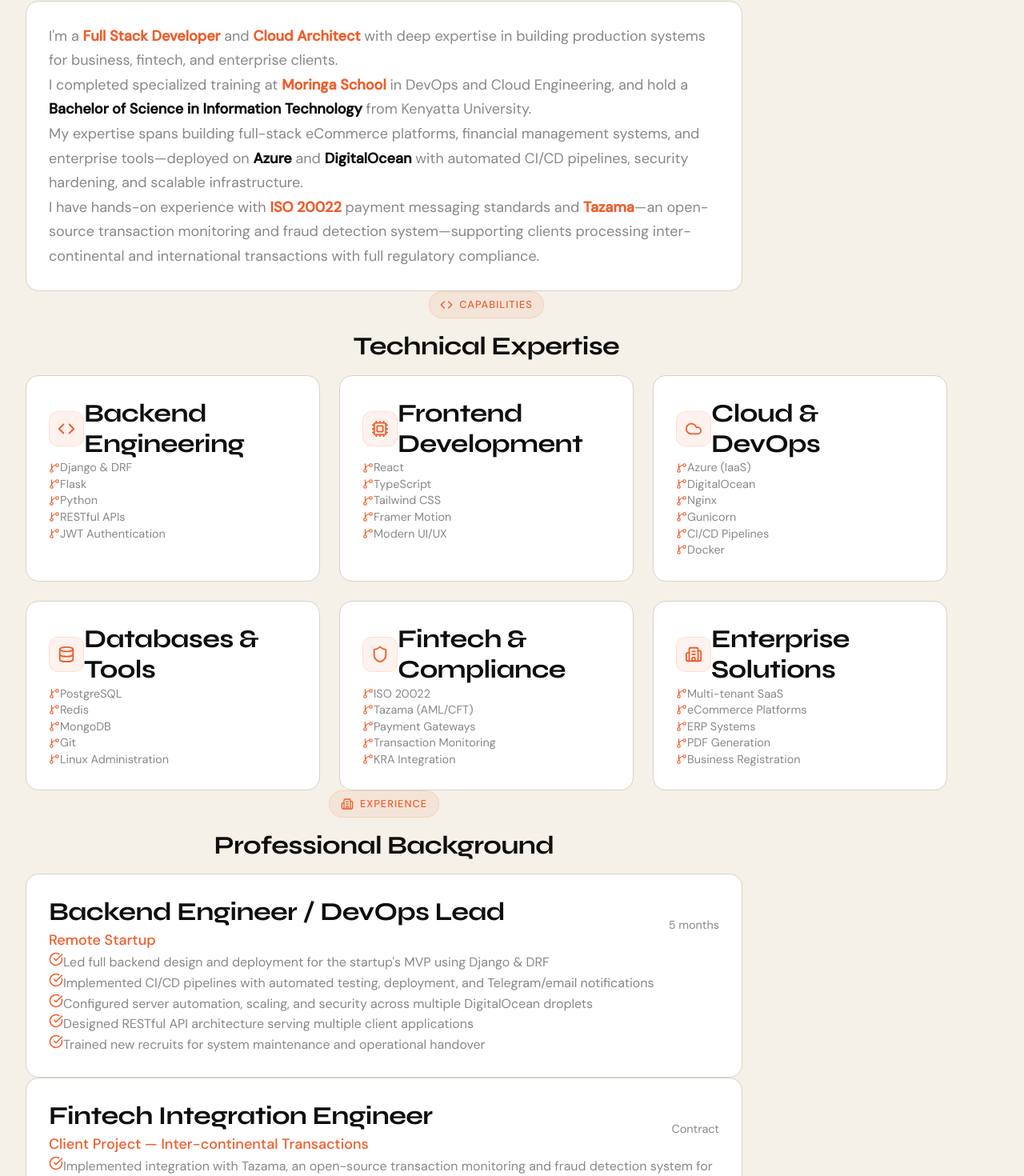
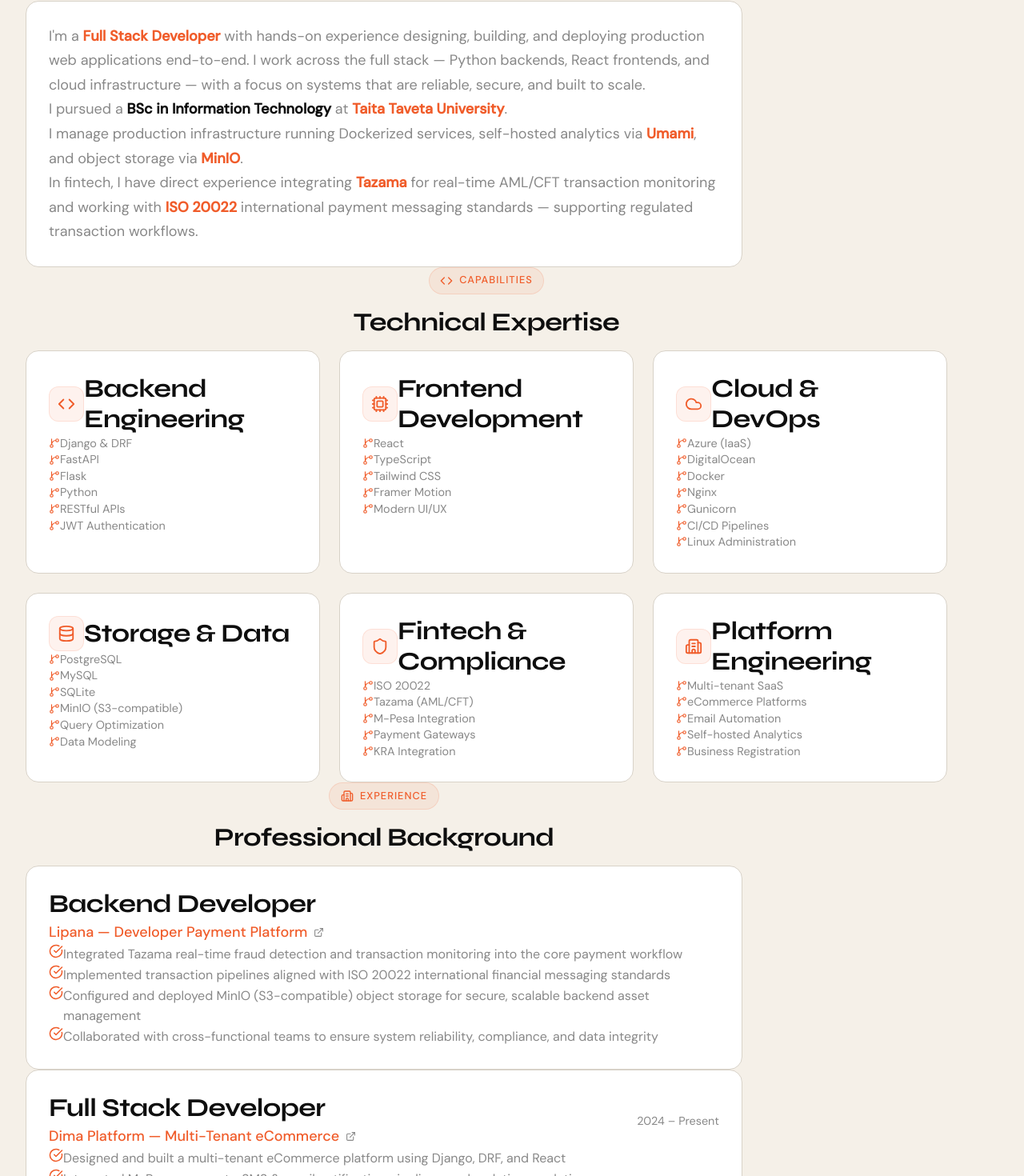
Before and after one commit to 57nyambu/portfolio, a React (Vite) app: page /about in a window 1280 px wide. Shown: the part 355-1825 px from the top of the page at 80% size. Built offline with nearby package versions, Linux system fonts and the light colour scheme.

Commit message:
Update skills and experiences in About page

```diff
--- a/src/pages/About.tsx
+++ b/src/pages/About.tsx
@@ -1,12 +1,12 @@
 import AnimatedSection from '../components/AnimatedSection';
-import { Code, Cloud, Database, GitBranch, Shield, Building2, Globe, Cpu, CheckCircle } from 'lucide-react';
+import { Code, Cloud, Database, GitBranch, Shield, Building2, Globe, Cpu, CheckCircle, ExternalLink } from 'lucide-react';
 
 const About = () => {
   const skills = [
     {
       category: 'Backend Engineering',
       icon: Code,
-      items: ['Django & DRF', 'Flask', 'Python', 'RESTful APIs', 'JWT Authentication'],
+      items: ['Django & DRF', 'FastAPI', 'Flask', 'Python', 'RESTful APIs', 'JWT Authentication'],
     },
     {
       category: 'Frontend Development',
@@ -16,48 +16,69 @@
     {
       category: 'Cloud & DevOps',
       icon: Cloud,
-      items: ['Azure (IaaS)', 'DigitalOcean', 'Nginx', 'Gunicorn', 'CI/CD Pipelines', 'Docker'],
+      items: ['Azure (IaaS)', 'DigitalOcean', 'Docker', 'Nginx', 'Gunicorn', 'CI/CD Pipelines', 'Linux Administration'],
     },
     {
-      category: 'Databases & Tools',
+      category: 'Storage & Data',
       icon: Database,
-      items: ['PostgreSQL', 'Redis', 'MongoDB', 'Git', 'Linux Administration'],
+      items: ['PostgreSQL', 'MySQL', 'SQLite', 'MinIO (S3-compatible)', 'Query Optimization', 'Data Modeling'],
     },
     {
       category: 'Fintech & Compliance',
       icon: Shield,
-      items: ['ISO 20022', 'Tazama (AML/CFT)', 'Payment Gateways', 'Transaction Monitoring', 'KRA Integration'],
+      items: ['ISO 20022', 'Tazama (AML/CFT)', 'M-Pesa Integration', 'Payment Gateways', 'KRA Integration'],
     },
     {
-      category: 'Enterprise Solutions',
+      category: 'Platform Engineering',
       icon: Building2,
-      items: ['Multi-tenant SaaS', 'eCommerce Platforms', 'ERP Systems', 'PDF Generation', 'Business Registration'],
+      items: ['Multi-tenant SaaS', 'eCommerce Platforms', 'Email Automation', 'Self-hosted Analytics', 'Business Registration'],
     },
   ];
 
   const experiences = [
     {
-      title: 'Backend Engineer / DevOps Lead',
-      company: 'Remote Startup',
-      period: '5 months',
+      title: 'Backend Developer',
+      company: 'Lipana — Developer Payment Platform',
+      link: 'https://lipana.dev',
       highlights: [
-        'Led full backend design and deployment for the startup\'s MVP using Django & DRF',
-        'Implemented CI/CD pipelines with automated testing, deployment, and Telegram/email notifications',
-        'Configured server automation, scaling, and security across multiple DigitalOcean droplets',
-        'Designed RESTful API architecture serving multiple client applications',
-        'Trained new recruits for system maintenance and operational handover',
+        'Integrated Tazama real-time fraud detection and transaction monitoring into the core payment workflow',
+        'Implemented transaction pipelines aligned with ISO 20022 international financial messaging standards',
+        'Configured and deployed MinIO (S3-compatible) object storage for secure, scalable backend asset management',
+        'Collaborated with cross-functional teams to ensure system reliability, compliance, and data integrity',
       ],
     },
     {
-      title: 'Fintech Integration Engineer',
-      company: 'Client Project — Inter-continental Transactions',
-      period: 'Contract',
+      title: 'Full Stack Developer',
+      company: 'Dima Platform — Multi-Tenant eCommerce',
+      period: '2024 – Present',
+      link: 'https://dima.co.ke',
       highlights: [
-        'Implemented integration with Tazama, an open-source transaction monitoring and fraud detection system for real-time AML/CFT compliance',
-        'Worked with ISO 20022 messaging standards for cross-border and international payment processing',
-        'Designed and deployed transaction screening pipelines for clients handling inter-continental and international fund transfers',
-        'Ensured compliance with regulatory frameworks for financial institutions operating across multiple jurisdictions',
-        'Proof of work and documentation available on demand',
+        'Designed and built a multi-tenant eCommerce platform using Django, DRF, and React',
+        'Integrated M-Pesa payments, SMS & email notification pipelines, and real-time analytics',
+        'Built secure REST APIs covering products, orders, user management, and tenant isolation',
+        'Deployed and maintained infrastructure on cloud IaaS environments',
+      ],
+    },
+    {
+      title: 'Full Stack Developer',
+      company: 'Jangara Mall — Client Project',
+      period: '2025',
+      link: 'https://jangara.tomnyambu.dev',
+      highlights: [
+        'Designed and delivered a complete full-stack platform from database architecture to production deployment',
+        'Built bookings, utilities management, and vendor service workflows',
+        'Handled backend (Django/DRF), frontend (React), and end-to-end cloud deployment',
+      ],
+    },
+    {
+      title: 'Backend Developer',
+      company: 'DevSend — Email Automation Tool',
+      period: 'January 2025',
+      link: null,
+      highlights: [
+        'Built a secure email scheduling and sending platform using FastAPI and the Resend API',
+        'Implemented scheduled sends, rich HTML templates, bulk personalization, and API key rotation',
+        'Included delivery logging, CSV export, admin authentication, and real-time search',
       ],
     },
   ];
@@ -74,38 +95,45 @@
                 <span>About</span>
               </div>
               <h1 className="section-heading">
-                Building Enterprise-Grade Solutions
+                Building Production-Grade Systems
               </h1>
               <p className="section-subheading">
-                Full Stack Engineer and Cloud Architect specializing in fintech, enterprise platforms, and scalable cloud deployments.
+                Full Stack Developer specializing in fintech integration, multi-tenant platforms, and cloud infrastructure.
               </p>
             </div>
 
             {/* Bio Section */}
             <div className="glass-card-dark p-6 sm:p-8">
               <p className="text-lg leading-relaxed mb-4" style={{ color: 'var(--text-secondary)' }}>
-                I'm a <span style={{ color: 'var(--orange)', fontWeight: 600 }}>Full Stack Developer</span> and{' '}
-                <span style={{ color: 'var(--orange)', fontWeight: 600 }}>Cloud Architect</span> with deep expertise
-                in building production systems for business, fintech, and enterprise clients.
+                I'm a <span style={{ color: 'var(--orange)', fontWeight: 600 }}>Full Stack Developer</span> with
+                hands-on experience designing, building, and deploying production web applications end-to-end.
+                I work across the full stack — Python backends, React frontends, and cloud infrastructure —
+                with a focus on systems that are reliable, secure, and built to scale.
               </p>
+
               <p className="text-lg leading-relaxed mb-4" style={{ color: 'var(--text-secondary)' }}>
-                I completed specialized training at{' '}
-                <span style={{ color: 'var(--orange)', fontWeight: 600 }}>Moringa School</span> in DevOps and
-                Cloud Engineering, and hold a{' '}
-                <span style={{ color: 'var(--text-primary)', fontWeight: 600 }}>Bachelor of Science in Information Technology</span>{' '}
-                from Kenyatta University.
+                I pursued a{' '}
+                <span style={{ color: 'var(--text-primary)', fontWeight: 600 }}>
+                  BSc in Information Technology
+                </span>{' '}
+                at{' '}
+                <span style={{ color: 'var(--orange)', fontWeight: 600 }}>
+                  Taita Taveta University
+                </span>.
               </p>
+
               <p className="text-lg leading-relaxed mb-4" style={{ color: 'var(--text-secondary)' }}>
-                My expertise spans building full-stack eCommerce platforms, financial management
-                systems, and enterprise tools—deployed on <span style={{ color: 'var(--text-primary)', fontWeight: 600 }}>Azure</span> and{' '}
-                <span style={{ color: 'var(--text-primary)', fontWeight: 600 }}>DigitalOcean</span> with automated CI/CD pipelines,
-                security hardening, and scalable infrastructure.
+                I manage production infrastructure running Dockerized services, self-hosted analytics via{' '}
+                <span style={{ color: 'var(--orange)', fontWeight: 600 }}>Umami</span>,
+                and object storage via <span style={{ color: 'var(--orange)', fontWeight: 600 }}>MinIO</span>.
               </p>
+
               <p className="text-lg leading-relaxed" style={{ color: 'var(--text-secondary)' }}>
-                I have hands-on experience with <span style={{ color: 'var(--orange)', fontWeight: 600 }}>ISO 20022</span> payment
-                messaging standards and <span style={{ color: 'var(--orange)', fontWeight: 600 }}>Tazama</span>—an open-source
-                transaction monitoring and fraud detection system—supporting clients processing inter-continental
-                and international transactions with full regulatory compliance.
+                In fintech, I have direct experience integrating{' '}
+                <span style={{ color: 'var(--orange)', fontWeight: 600 }}>Tazama</span> for real-time AML/CFT
+                transaction monitoring and working with{' '}
+                <span style={{ color: 'var(--orange)', fontWeight: 600 }}>ISO 20022</span> international payment
+                messaging standards — supporting regulated transaction workflows.
               </p>
             </div>
           </div>
@@ -119,9 +147,7 @@
                 <Code size={16} />
                 <span>Capabilities</span>
               </div>
-              <h2 className="section-heading-sm">
-                Technical Expertise
-              </h2>
+              <h2 className="section-heading-sm">Technical Expertise</h2>
             </div>
 
             <div className="grid grid-cols-1 md:grid-cols-2 lg:grid-cols-3 gap-6">
@@ -132,12 +158,22 @@
                       <div className="icon-box">
                         <skill.icon size={22} />
                       </div>
-                      <h3 className="text-lg font-bold" style={{ color: 'var(--text-primary)' }}>{skill.category}</h3>
+                      <h3 className="text-lg font-bold" style={{ color: 'var(--text-primary)' }}>
+                        {skill.category}
+                      </h3>
                     </div>
                     <ul className="space-y-2">
                       {skill.items.map((item) => (
-                        <li key={item} className="flex items-center space-x-2 text-sm" style={{ color: 'var(--text-secondary)' }}>
-                          <GitBranch size={14} className="flex-shrink-0" style={{ color: 'var(--orange)' }} />
+                        <li
+                          key={item}
+                          className="flex items-center space-x-2 text-sm"
+                          style={{ color: 'var(--text-secondary)' }}
+                        >
+                          <GitBranch
+                            size={14}
+                            className="flex-shrink-0"
+                            style={{ color: 'var(--orange)' }}
+                          />
                           <span>{item}</span>
                         </li>
                       ))}
@@ -157,9 +193,7 @@
                 <Building2 size={16} />
                 <span>Experience</span>
               </div>
-              <h2 className="section-heading-sm">
-                Professional Background
-              </h2>
+              <h2 className="section-heading-sm">Professional Background</h2>
             </div>
 
             <div className="space-y-8">
@@ -168,15 +202,45 @@
                   <div className="glass-card-dark p-6 sm:p-8">
                     <div className="flex flex-col sm:flex-row sm:items-center sm:justify-between mb-4">
                       <div>
-                        <h3 className="text-xl font-bold" style={{ color: 'var(--text-primary)' }}>{exp.title}</h3>
-                        <p className="font-medium" style={{ color: 'var(--orange)' }}>{exp.company}</p>
+                        <h3 className="text-xl font-bold" style={{ color: 'var(--text-primary)' }}>
+                          {exp.title}
+                        </h3>
+                        <div className="flex items-center gap-2 flex-wrap">
+                          <p className="font-medium" style={{ color: 'var(--orange)' }}>
+                            {exp.company}
+                          </p>
+                          {exp.link && (
+                            <a
+                              href={exp.link}
+                              target="_blank"
+                              rel="noopener noreferrer"
+                              style={{ color: 'var(--gray)', display: 'inline-flex', alignItems: 'center' }}
+                            >
+                              <ExternalLink size={13} />
+                            </a>
+                          )}
+                        </div>
                       </div>
-                      <span className="text-sm mt-1 sm:mt-0" style={{ color: 'var(--gray)' }}>{exp.period}</span>
+                      <span
+                        className="text-sm mt-1 sm:mt-0 whitespace-nowrap"
+                        style={{ color: 'var(--gray)' }}
+                      >
+                        {exp.period}
+                      </span>
                     </div>
+
                     <ul className="space-y-3">
                       {exp.highlights.map((item, i) => (
-                        <li key={i} className="flex items-start space-x-3" style={{ color: 'var(--text-secondary)' }}>
-                          <CheckCircle size={18} className="flex-shrink-0 mt-0.5" style={{ color: 'var(--orange)' }} />
+                        <li
+                          key={i}
+                          className="flex items-start space-x-3"
+                          style={{ color: 'var(--text-secondary)' }}
+                        >
+                          <CheckCircle
+                            size={18}
+                            className="flex-shrink-0 mt-0.5"
+                            style={{ color: 'var(--orange)' }}
+                          />
                           <span>{item}</span>
                         </li>
                       ))}
```
